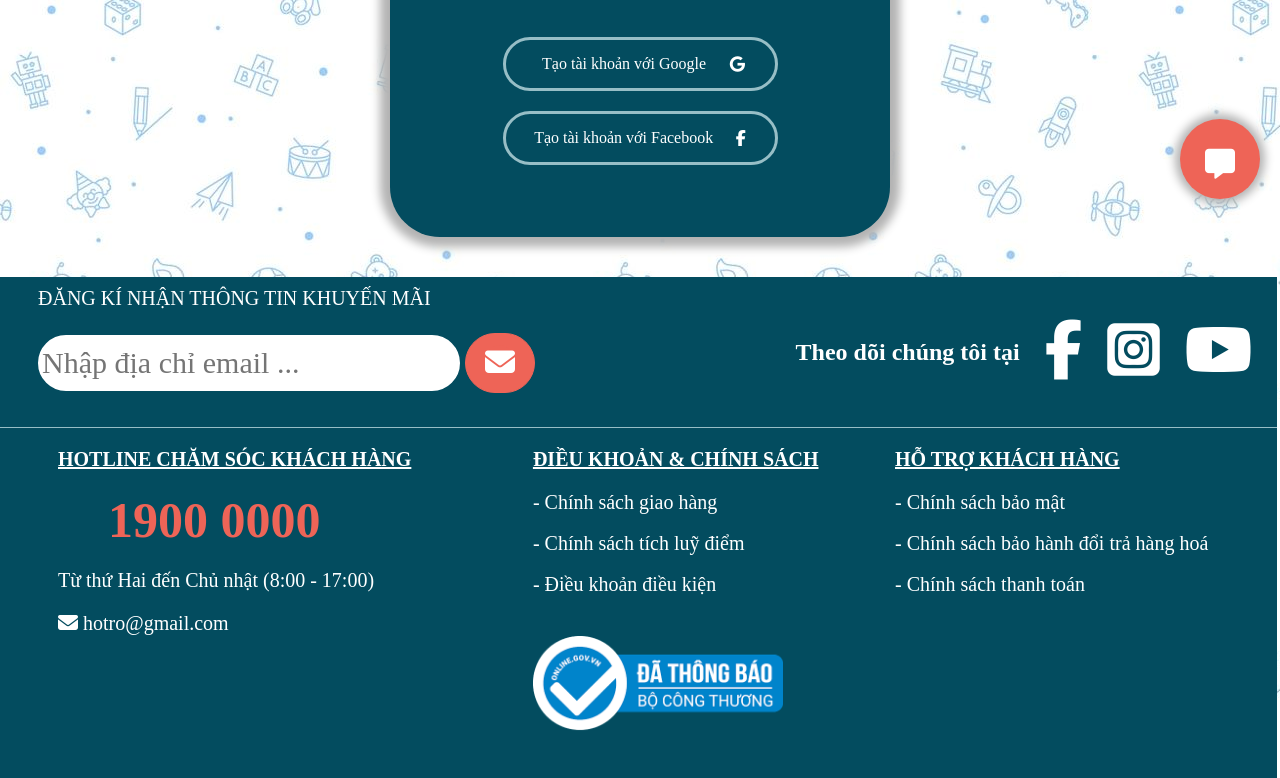
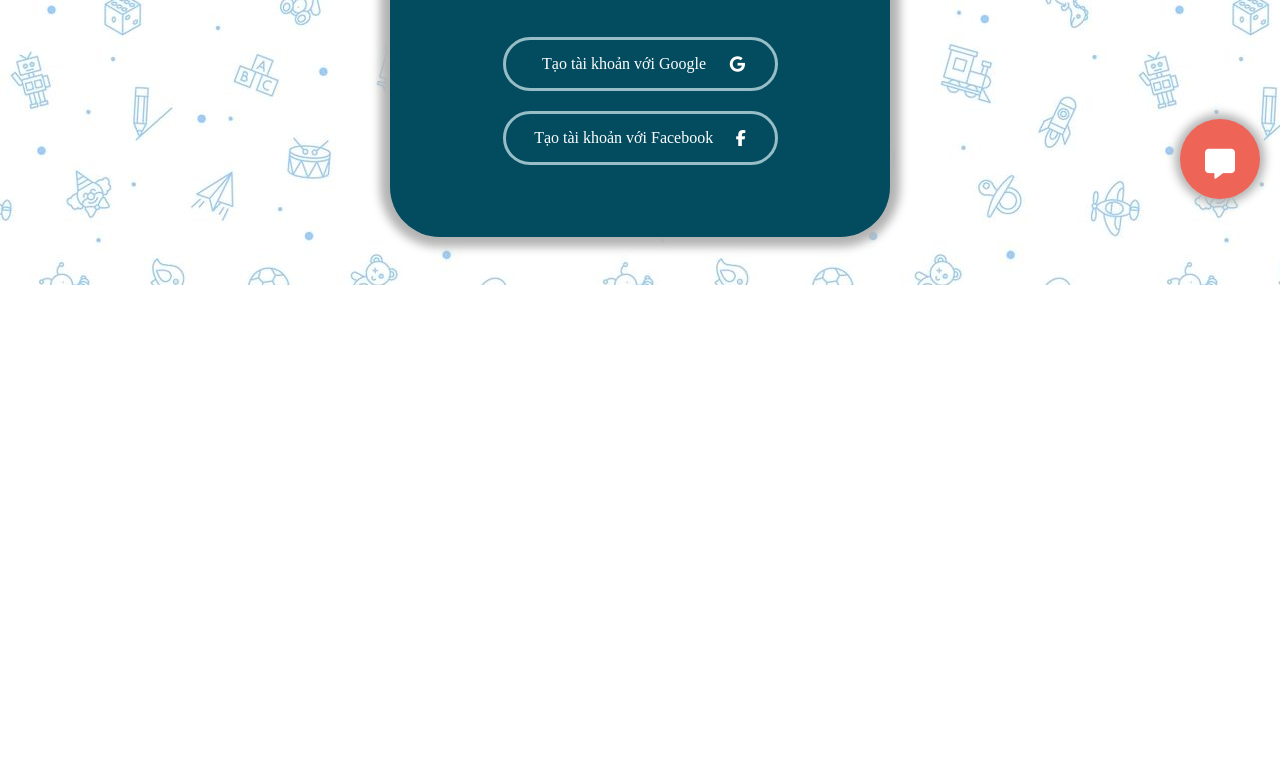
Before and after one commit to AnhHaoGit/ToyStars, a plain HTML site: page 1Signup.html in a window 1280 px wide. Shown: the part 581-1359 px from the top of the page. After the commit the page ends 866 px from the top, so only its background shows below. Drawn offline with Linux system fonts and the light colour scheme.

Commit message:
remove header and footer from login và signup page

```diff
--- a/1Signup.html
+++ b/1Signup.html
@@ -57,45 +57,6 @@
             </button>
         </div>
     </div>
-<!-- FOOTER -->
-    <div class="footer">
-        <div class="footer1">
-            <div class="smallfooter1">
-                <form class="footerform">
-                    ĐĂNG KÍ NHẬN THÔNG TIN KHUYẾN MÃI<br><br>
-                    <input type="text" class="footerinput" placeholder="Nhập địa chỉ email ...">
-                    <button class="footerbutton"><a href="" class="footerbutton"><i class="fa-solid fa-envelope"></i></a></button>
-                </form>
-            </div>
-            <div class="smallfooter2">
-                <h2 class="footerheading">Theo dõi chúng tôi tại</h2>
-                <a href="1Home.html" class="footericon"><i class="fa-brands fa-facebook-f"></i></a>
-                <a href="1Home.html" class="footericon"><i class="fa-brands fa-square-instagram"></i></i></a>
-                <a href="1Home.html" class="footericon"><i class="fa-brands fa-youtube"></i></a>
-            </div>
-        </div>
-        <div class="footer2">
-            <div class="smallfooter4">
-                <p class="sf4items item4-1">HOTLINE CHĂM SÓC KHÁCH HÀNG</p>
-                <p class="sf4items item4-2">1900 0000</p>
-                <p class="sf4items item4-3">Từ thứ Hai đến Chủ nhật (8:00 - 17:00)</p>
-                <a href="1Home.html" class="sf4items item4-4"><i class="fa-solid fa-envelope"></i>     hotro@gmail.com</a>
-            </div>
-            <div class="smallfooter5">
-                <p class="sf5items item5-1">ĐIỀU KHOẢN & CHÍNH SÁCH</p>
-                <a href="1Home.html" class="sf5items item5-2">- Chính sách giao hàng</a><br><br>
-                <a href="1Home.html" class="sf5items item5-2">- Chính sách tích luỹ điểm</a><br><br>
-                <a href="1Home.html" class="sf5items item5-2">- Điều khoản điều kiện</a><br>
-                <img src="footerlogo.png" alt="footerlogo" class="footerlogo">
-            </div>
-            <div class="smallfooter6">
-                <p class="sf6items item6-1">HỖ TRỢ KHÁCH HÀNG</p>
-                <a href="1Home.html" class="sf6items item6-2">- Chính sách bảo mật</a><br><br>
-                <a href="1Home.html" class="sf6items item6-2">- Chính sách bảo hành đổi trả hàng hoá</a><br><br>
-                <a href="1Home.html" class="sf6items item6-2">- Chính sách thanh toán</a><br>
-            </div>
-        </div>
-    </div>
 </body>
 
 </html>
```
Also changed, not shown: 1Login.html (+0 -39 lines).
